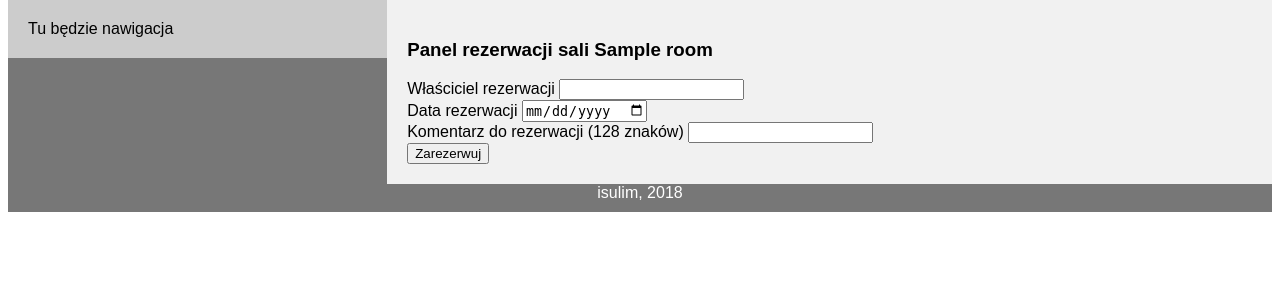
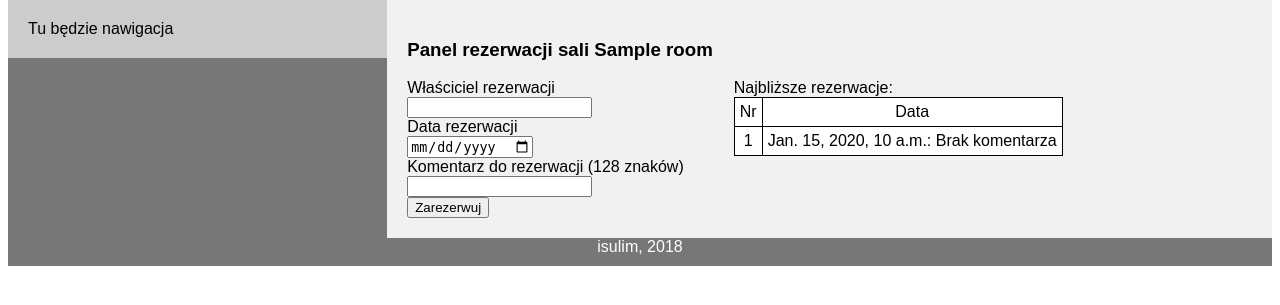
Before and after one commit to isulim/Warsztat_3, a Django app: template reservations/booking/templates/reservation_form.html in a window 1280 px wide. Shown: the part 68-373 px from the top of the page. Run offline with Django 3.2, Linux system fonts and the light colour scheme; the template is opened without the code that fills it: most values are stand-ins (such as "Sample title", 1, 10 or a date in 2020).

Commit message:
Najbliższe rezerwacje w panelu rezerwacji

```diff
--- a/reservations/booking/templates/reservation_form.html
+++ b/reservations/booking/templates/reservation_form.html
@@ -5,19 +5,49 @@
 <form action="" method="post">
     {% csrf_token %}
     <h3>Panel rezerwacji sali {{ room.name }}</h3>
+    <div style="float: left; margin-right: 50px;">
     <label>
-        Właściciel rezerwacji
+        Właściciel rezerwacji<br>
         <input type="text" name="owner">
     </label><br>
     <label>
-        Data rezerwacji
+        Data rezerwacji<br>
         <input type="date" name="data" min="{{ today }}" value="{{ today }}">
     </label><br>
     <label>
-        Komentarz do rezerwacji (128 znaków)
+        Komentarz do rezerwacji (128 znaków)<br>
         <input type="text" name="comment">
     </label><br>
     <input type="submit" value="Zarezerwuj">
+    </div>
+    <div style="float:center; margin-left: 50px;">
+        <label>
+            Najbliższe rezerwacje:
+            <table>
+                <tr>
+                    <td>
+                    Nr
+                    </td>
+                    <td>
+                    Data
+                    </td>
+                </tr>
+                {% for res in reserv %}
+                <tr>
+                    <td>
+                        {{ forloop.counter }}
+                    </td>
+                    <td>
+                        {% if res.date|date:"%Y-%m-%d" >= today|date:"%Y-%m-%d" %}
+                            {{ res.date }}: {{res.comment|default:"Brak komentarza"}}
+                            <br>
+                        {% endif %}
+                    </td>
+                </tr>
+                {% endfor %}
+            </table>
+        </label>
+    </div>
 </form>
 
 {% endblock content %}
--- a/reservations/booking/views.py
+++ b/reservations/booking/views.py
@@ -95,6 +95,7 @@ class Reserve(View):
     def get(self, request, room_id):
         today = date.today().strftime("%Y-%m-%d")
         room = Room.objects.get(pk=room_id)
+        reserv = room.reservation_set.filter(date__gte=date.today()).order_by('date')[:30]
         return render(request, 'reservation_form.html', locals())
 
     def post(self, request, room_id):
```
